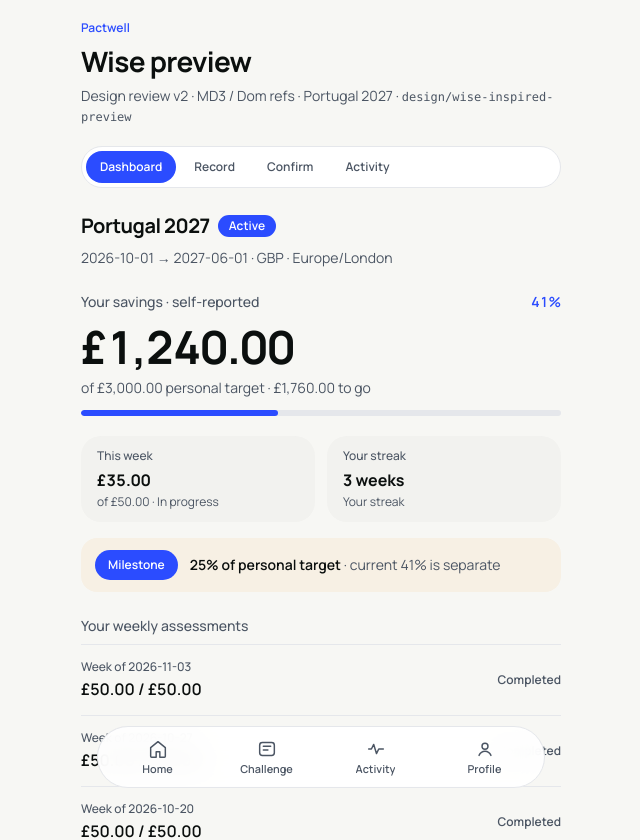
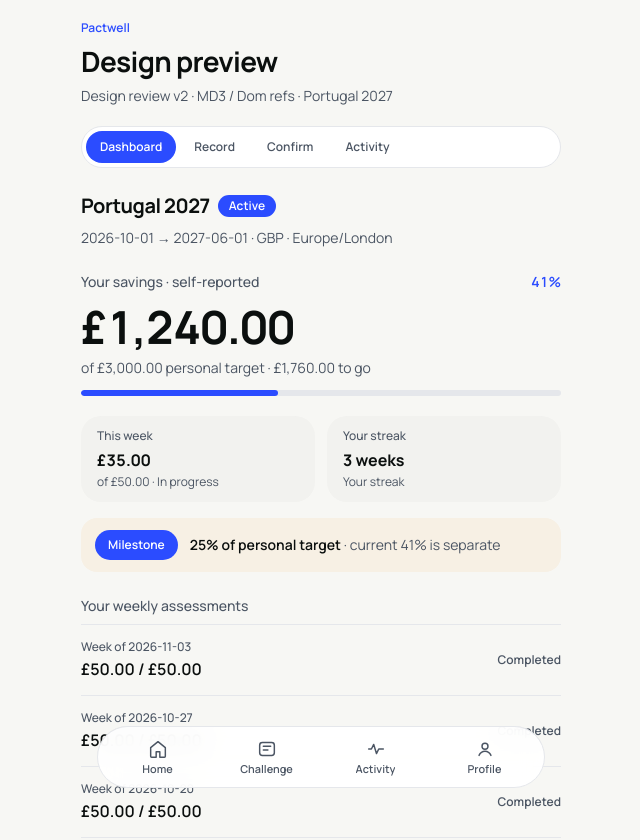
Before and after one commit to SMYTH-/accessibility-tracker, a Next.js app: page /wise-preview in a window 1280 px wide. Shown: the top 840 px of the page, without its empty margins (319-959 px from the left). Built offline with nearby package versions, Linux system fonts and the light colour scheme.

Commit message:
chore(m11): strip user-facing Wise copy for hosted smoke
Keep /wise-preview route and production 404; rename visible preview
title/copy only so AT-58 is clear before personal Railway deploy.

```diff
--- a/src/app/globals.css
+++ b/src/app/globals.css
@@ -3,8 +3,8 @@
 @tailwind utilities;
 
 /*
-  Working direction v2.1 — MD3 / Wise-inspired structure (Dom refs).
-  Royal blue accent (not Wise lime) for unique AT identity.
+  Working direction v2.1 — MD3 structure (Dom refs).
+  Royal blue accent for unique AT identity.
   White/off-white surfaces. Manrope only. Hold — not product direction.
 */
 :root {
@@ -18,7 +18,7 @@
   --line-strong: #d1d5db;
   --deep-sea: #16332b;
   --deep-sea-soft: #e8f0ec;
-  /* Royal blue — replaces Wise-like lime CTAs */
+  /* Royal blue — primary CTAs */
   --accent: #2b4cff;
   --accent-ink: #ffffff;
   --accent-soft: #e8eeff;
--- a/src/app/wise-preview/layout.tsx
+++ b/src/app/wise-preview/layout.tsx
@@ -4,8 +4,7 @@ import { notFound } from "next/navigation";
  * Design-preview fixture — local development only.
  *
  * Always 404 when `NODE_ENV === "production"` (private-beta / prod builds).
- * No ENABLE_WISE_PREVIEW / NEXT_PUBLIC_ENABLE_WISE_PREVIEW override.
- * Available under `next dev` for Dom’s design comparison work.
+ * No env override. Available under `next dev` for Dom’s design comparison work.
  */
 export default function WisePreviewLayout({
   children,
--- a/src/app/wise-preview/page.tsx
+++ b/src/app/wise-preview/page.tsx
@@ -13,7 +13,7 @@ import {
 export const dynamic = "force-dynamic";
 
 /**
- * Auth-free mobile design preview — MD3 / Dom Wise-ref direction.
+ * Auth-free mobile design preview — MD3 / Dom refs.
  * Portugal 2027 fixture; does not mutate live savings behaviour.
  */
 export default async function WisePreviewPage({
@@ -38,11 +38,10 @@ export default async function WisePreviewPage({
       <header className="mb-5 min-w-0">
         <p className="text-xs font-semibold text-[var(--accent)]">Pactwell</p>
         <h1 className="mt-1 text-[1.75rem] font-bold tracking-tight text-[var(--ink)]">
-          Wise preview
+          Design preview
         </h1>
         <p className="mt-1 text-sm text-[var(--mute)]">
-          Design review v2 · MD3 / Dom refs · Portugal 2027 ·{" "}
-          <code className="text-xs">design/wise-inspired-preview</code>
+          Design review v2 · MD3 / Dom refs · Portugal 2027
         </p>
       </header>
 
--- a/src/lib/contributions/actions.ts
+++ b/src/lib/contributions/actions.ts
@@ -19,7 +19,7 @@ export type ContributionActionState = {
   message?: string;
   /** Fresh key for the next create attempt after a successful (or replayed) submit. */
   nextIdempotencyKey?: string;
-  /** Structured confirmation for Wise-inspired record UI (amounts in minor units). */
+  /** Structured confirmation for record UI (amounts in minor units). */
   confirmation?: {
     recordedMinor: number;
     currency: string;
```
Also changed, not shown: 1 other file (tests, documents, lock files or other folders).
